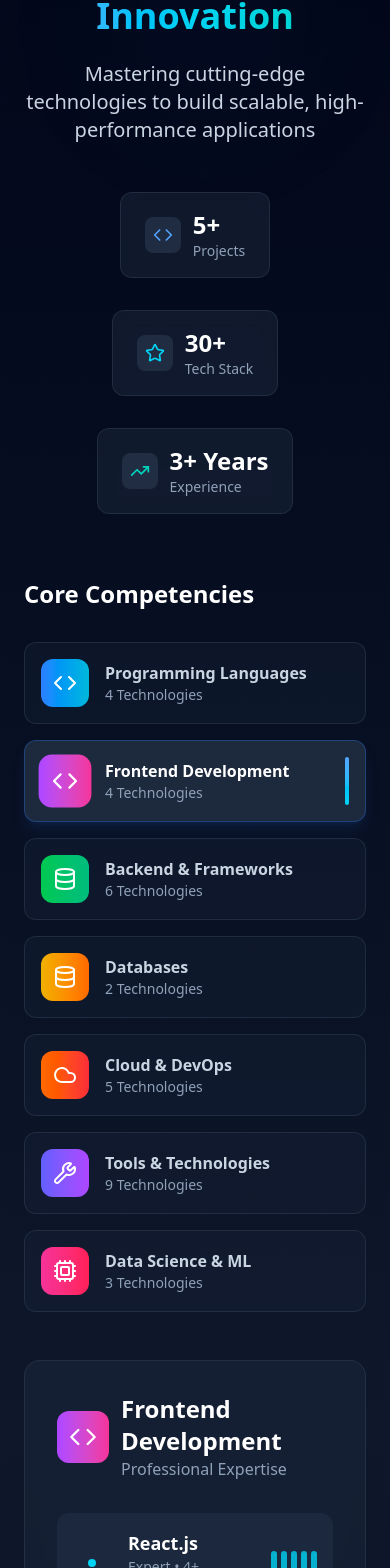
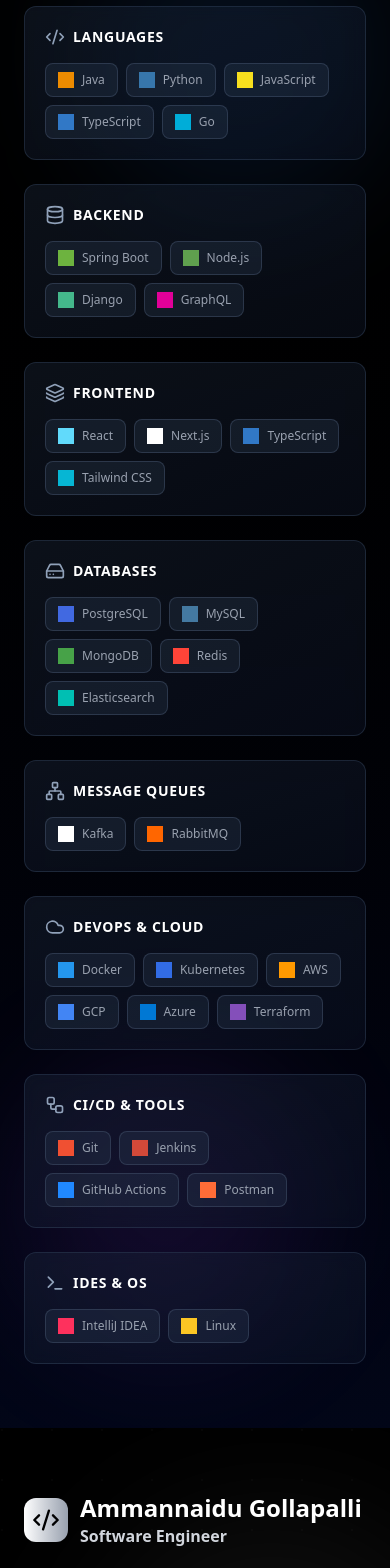
Before and after one commit to Ammannaidu-228/aman-portfolio, a Next.js app: page / in a window 390 px wide. Shown: the part 8137-9705 px from the top of the page. Built offline with nearby package versions, Linux system fonts and the light colour scheme.

Commit message:
Skills Page updated

```diff
--- a/package.json
+++ b/package.json
@@ -18,7 +18,7 @@
     "next-themes": "^0.4.6",
     "react": "19.1.0",
     "react-dom": "19.1.0",
-    "react-icons": "^5.5.0",
+    "react-icons": "^5.6.0",
     "react-router-dom": "^7.8.1"
   },
   "devDependencies": {
--- a/src/app/components/ProjectCard.tsx
+++ b/src/app/components/ProjectCard.tsx
@@ -73,7 +73,7 @@
       {/* Featured Badge */}
       {project.featured && (
         <div className="absolute top-4 left-4 z-20">
-          <div className="bg-gradient-to-r from-purple-500 to-pink-500 text-white px-3 py-1 rounded-full text-xs font-medium flex items-center gap-1">
+          <div className="bg-gradient-to-r from-white to-gray-400 text-black px-3 py-1 rounded-full text-xs font-medium flex items-center gap-1">
             <Star size={12} />
             Featured
           </div>
@@ -127,7 +127,7 @@
             rel="noreferrer"
             whileHover={{ scale: 1.1 }}
             whileTap={{ scale: 0.95 }}
-            className="bg-gradient-to-r from-purple-500 to-pink-500 text-white px-4 py-2 rounded-lg hover:shadow-lg transition-all duration-200 flex items-center gap-2"
+            className="bg-gradient-to-r from-white to-gray-400 text-black px-4 py-2 rounded-lg hover:shadow-lg transition-all duration-200 flex items-center gap-2"
           >
             <ExternalLink size={16} />
             Demo
@@ -138,7 +138,7 @@
       {/* Content */}
       <div className="p-6">
         <div className="flex items-start justify-between mb-3">
-          <h3 className="text-xl font-bold text-gray-900 dark:text-white group-hover:text-purple-600 dark:group-hover:text-purple-400 transition-colors duration-200">
+          <h3 className="text-xl font-bold text-gray-900 dark:text-white group-hover:text-gray-600 dark:group-hover:text-gray-400 transition-colors duration-200">
             {project.title}
           </h3>
           <div className="flex items-center text-sm text-gray-500 dark:text-gray-400">
--- a/src/app/components/Skills.tsx
+++ b/src/app/components/Skills.tsx
@@ -1,352 +1,209 @@
 'use client';
-import React, { useState, useEffect } from 'react';
+import React, { useEffect, useRef } from 'react';
 import {
-  Code,
-  Database,
-  Cloud,
-  Zap,
-  Star,
-  TrendingUp,
-  Award,
-  Terminal,
-  Wrench,
-  Cpu
+  Code2, Database, Cloud, Terminal,
+  Workflow, HardDrive, Network, Layers
 } from 'lucide-react';
 
-export default function SDE2Skills() {
-  const [activeCategory, setActiveCategory] = useState(0);
+const SI_BASE = "https://cdn.jsdelivr.net/npm/simple-icons@v13/icons/";
 
-  const skillCategories = [
+interface Skill {
+  name: string;
+  slug: string;
+  color: string; // brand hex color
+}
+
+interface SkillCategory {
+  title: string;
+  icon: React.ComponentType<{ size?: number; className?: string }>;
+  skills: Skill[];
+}
+
+function ColoredLogo({ slug, name, color }: { slug: string; name: string; color: string }) {
+  const imgRef = useRef<HTMLImageElement>(null);
+
+  useEffect(() => {
+    const img = imgRef.current;
+    if (!img) return;
+
+    const colorize = (src: string) => {
+      const canvas = document.createElement('canvas');
+      canvas.width = 64; canvas.height = 64;
+      const ctx = canvas.getContext('2d')!;
+      const image = new Image();
+      image.crossOrigin = 'anonymous';
+      image.onload = () => {
+        ctx.drawImage(image, 0, 0, 64, 64);
+        const data = ctx.getImageData(0, 0, 64, 64);
+        const r = parseInt(color.slice(1, 3), 16);
+        const g = parseInt(color.slice(3, 5), 16);
+        const b = parseInt(color.slice(5, 7), 16);
+        for (let p = 0; p < data.data.length; p += 4) {
+          if (data.data[p + 3] > 0) {
+            data.data[p] = r;
+            data.data[p + 1] = g;
+            data.data[p + 2] = b;
+          }
+        }
+        ctx.putImageData(data, 0, 0);
+        if (img) img.src = canvas.toDataURL();
+      };
+      image.src = src;
+    };
+
+    const src = `${SI_BASE}${slug}.svg`;
+    colorize(src);
+  }, [slug, color]);
+
+  return (
+    // eslint-disable-next-line @next/next/no-img-element
+    <img
+      ref={imgRef}
+      src={`${SI_BASE}${slug}.svg`}
+      alt={name}
+      width={16}
+      height={16}
+      loading="lazy"
+      className="flex-shrink-0"
+      onError={(e) => { (e.target as HTMLImageElement).style.display = 'none'; }}
+    />
+  );
+}
+
+export default function Skills() {
+  const skillCategories: SkillCategory[] = [
     {
-      id: "languages",
-      title: "Programming Languages",
-      icon: Code,
-      color: "from-blue-500 to-cyan-500",
+      title: "Languages",
+      icon: Code2,
       skills: [
-        { name: "Java", level: "Expert", years: "5+", color: "text-orange-600" },
-        { name: "Python", level: "Advanced", years: "3+", color: "text-blue-500" },
-        { name: "JavaScript", level: "Expert", years: "4+", color: "text-yellow-400" },
-        { name: "Go", level: "Intermediate", years: "1+", color: "text-cyan-400" }
+        { name: "Java",       slug: "openjdk",     color: "#ED8B00" },
+        { name: "Python",     slug: "python",       color: "#3776AB" },
+        { name: "JavaScript", slug: "javascript",   color: "#F7DF1E" },
+        { name: "TypeScript", slug: "typescript",   color: "#3178C6" },
+        { name: "Go",         slug: "go",           color: "#00ADD8" },
       ]
     },
     {
-      id: "frontend",
-      title: "Frontend Development",
-      icon: Code,
-      color: "from-purple-500 to-pink-500",
+      title: "Backend",
+      icon: Database,
       skills: [
-        { name: "React.js", level: "Expert", years: "4+", color: "text-cyan-400" },
-        { name: "Redux", level: "Advanced", years: "3+", color: "text-purple-500" },
-        { name: "Axios", level: "Advanced", years: "3+", color: "text-purple-600" },
-        { name: "HTML5/CSS3", level: "Expert", years: "5+", color: "text-orange-500" }
+        { name: "Spring Boot", slug: "springboot", color: "#6DB33F" },
+        { name: "Node.js",     slug: "nodedotjs",  color: "#5FA04E" },
+        { name: "Django",      slug: "django",      color: "#44B78B" },
+        { name: "GraphQL",     slug: "graphql",     color: "#E10098" },
       ]
     },
     {
-      id: "backend",
-      title: "Backend & Frameworks",
-      icon: Database,
-      color: "from-green-500 to-emerald-500",
+      title: "Frontend",
+      icon: Layers,
       skills: [
-        { name: "Spring Boot", level: "Expert", years: "5+", color: "text-green-500" },
-        { name: "Spring MVC", level: "Advanced", years: "4+", color: "text-green-400" },
-        { name: "Hibernate/JPA", level: "Expert", years: "5+", color: "text-gray-600" },
-        { name: "Flask", level: "Advanced", years: "2+", color: "text-gray-900" },
-        { name: "REST APIs", level: "Expert", years: "5+", color: "text-blue-500" },
-        { name: "Microservices", level: "Advanced", years: "3+", color: "text-blue-400" }
+        { name: "React",        slug: "react",       color: "#61DAFB" },
+        { name: "Next.js",      slug: "nextdotjs",   color: "#ffffff" },
+        { name: "TypeScript",   slug: "typescript",  color: "#3178C6" },
+        { name: "Tailwind CSS", slug: "tailwindcss", color: "#06B6D4" },
       ]
     },
     {
-      id: "database",
       title: "Databases",
-      icon: Database,
-      color: "from-yellow-500 to-orange-500",
+      icon: HardDrive,
       skills: [
-        { name: "MySQL", level: "Expert", years: "5+", color: "text-blue-600" },
-        { name: "MongoDB", level: "Advanced", years: "2+", color: "text-green-500" }
+        { name: "PostgreSQL",    slug: "postgresql",   color: "#4169E1" },
+        { name: "MySQL",         slug: "mysql",         color: "#4479A1" },
+        { name: "MongoDB",       slug: "mongodb",       color: "#47A248" },
+        { name: "Redis",         slug: "redis",         color: "#FF4438" },
+        { name: "Elasticsearch", slug: "elasticsearch", color: "#00BFB3" },
       ]
     },
     {
-      id: "cloud",
-      title: "Cloud & DevOps",
-      icon: Cloud,
-      color: "from-orange-500 to-red-500",
+      title: "Message Queues",
+      icon: Network,
       skills: [
-        { name: "AWS (EC2, S3, Lambda)", level: "Advanced", years: "3+", color: "text-orange-500" },
-        { name: "Azure", level: "Basic", years: "1+", color: "text-blue-500" },
-        { name: "Docker", level: "Advanced", years: "3+", color: "text-blue-500" },
-        { name: "Kubernetes", level: "Basic", years: "1+", color: "text-blue-600" },
-        { name: "Jenkins (CI/CD)", level: "Advanced", years: "3+", color: "text-red-500" }
+        { name: "Kafka",    slug: "apachekafka", color: "#ffffff" },
+        { name: "RabbitMQ", slug: "rabbitmq",    color: "#FF6600" },
       ]
     },
     {
-      id: "tools",
-      title: "Tools & Technologies",
-      icon: Wrench,
-      color: "from-indigo-500 to-purple-500",
+      title: "DevOps & Cloud",
+      icon: Cloud,
       skills: [
-        { name: "Git/GitHub", level: "Expert", years: "5+", color: "text-gray-800" },
-        { name: "Postman", level: "Expert", years: "5+", color: "text-orange-500" },
-        { name: "Swagger", level: "Advanced", years: "4+", color: "text-green-500" },
-        { name: "JIRA", level: "Advanced", years: "4+", color: "text-blue-600" },
-        { name: "IntelliJ IDEA", level: "Expert", years: "5+", color: "text-purple-600" },
-        { name: "VS Code", level: "Expert", years: "4+", color: "text-blue-500" },
-        { name: "Resilience4j", level: "Advanced", years: "2+", color: "text-teal-500" },
-        { name: "JWT", level: "Expert", years: "3+", color: "text-purple-500" },
-        { name: "Razorpay", level: "Advanced", years: "1+", color: "text-blue-600" }
+        { name: "Docker",     slug: "docker",           color: "#2496ED" },
+        { name: "Kubernetes", slug: "kubernetes",        color: "#326CE5" },
+        { name: "AWS",        slug: "amazonwebservices", color: "#FF9900" },
+        { name: "GCP",        slug: "googlecloud",       color: "#4285F4" },
+        { name: "Azure",      slug: "microsoftazure",    color: "#0078D4" },
+        { name: "Terraform",  slug: "terraform",         color: "#844FBA" },
       ]
     },
     {
-      id: "ml",
-      title: "Data Science & ML",
-      icon: Cpu,
-      color: "from-pink-500 to-rose-500",
+      title: "CI/CD & Tools",
+      icon: Workflow,
       skills: [
-        { name: "Scikit-learn", level: "Advanced", years: "2+", color: "text-orange-500" },
-        { name: "Pandas", level: "Advanced", years: "2+", color: "text-blue-700" },
-        { name: "NumPy", level: "Advanced", years: "2+", color: "text-blue-500" }
+        { name: "Git",            slug: "git",          color: "#F05032" },
+        { name: "Jenkins",        slug: "jenkins",       color: "#D24939" },
+        { name: "GitHub Actions", slug: "githubactions", color: "#2088FF" },
+        { name: "Postman",        slug: "postman",       color: "#FF6C37" },
+      ]
+    },
+    {
+      title: "IDEs & OS",
+      icon: Terminal,
+      skills: [
+        { name: "IntelliJ IDEA", slug: "intellijidea", color: "#FE315D" },
+        { name: "Linux",         slug: "linux",         color: "#FCC624" },
       ]
     }
   ];
 
-  const achievements = [
-    { icon: Code, label: "Projects", value: "5+", color: "text-blue-400" },
-    { icon: Star, label: "Tech Stack", value: "30+", color: "text-cyan-400" },
-    { icon: TrendingUp, label: "Experience", value: "3+ Years", color: "text-teal-400" }
-  ];
-
-  const certifications = [
-    { name: "AWS Certified Cloud Practitioner", icon: Cloud, color: "text-orange-500" },
-    { name: "Azure Certified Developer Associate", icon: Cloud, color: "text-blue-500" },
-    { name: "Infosys Certified Big Data Developer", icon: Database, color: "text-green-500" }
-  ];
-
-  // Auto-rotate categories
-  useEffect(() => {
-    const interval = setInterval(() => {
-      setActiveCategory(prev => (prev + 1) % skillCategories.length);
-    }, 4000);
-
-    return () => clearInterval(interval);
-  }, []);
-
-  const currentCategory = skillCategories[activeCategory];
-
   return (
     <section
       id="skills"
-      className="py-20 bg-gradient-to-b from-slate-950 via-slate-900 to-slate-950 relative overflow-hidden"
+      className="py-16 bg-gradient-to-b from-black to-slate-950 relative overflow-hidden"
     >
-      {/* Background Effects */}
       <div className="absolute inset-0">
-        <div className="absolute top-20 left-20 w-64 h-64 bg-blue-500/5 rounded-full blur-3xl animate-pulse" />
-        <div className="absolute bottom-20 right-20 w-48 h-48 bg-cyan-500/5 rounded-full blur-2xl animate-pulse" style={{animationDelay: '2s'}} />
+        <div className="absolute top-20 left-20 w-80 h-80 bg-blue-500/10 rounded-full blur-3xl" />
+        <div className="absolute bottom-20 right-20 w-72 h-72 bg-purple-500/10 rounded-full blur-3xl" />
       </div>
 
-      {/* Grid Pattern */}
-      <div className="absolute inset-0 opacity-10">
-        <div
-          className="absolute inset-0"
-          style={{
-            backgroundImage: 'radial-gradient(circle at 2px 2px, rgba(59, 130, 246, 0.3) 1px, transparent 0)',
-            backgroundSize: '40px 40px'
-          }}
-        />
-      </div>
-
-      <div className="max-w-6xl mx-auto px-6 relative z-10">
-
-        {/* Header Section */}
-        <div className="text-center mb-16">
-          {/* Badge */}
-          <div className="inline-flex items-center gap-2 bg-blue-500/20 border border-blue-400/30 text-blue-300 px-4 py-2 rounded-full text-sm font-semibold mb-6">
-            <Zap size={16} />
-            Technical Expertise
-          </div>
-
-          {/* Title */}
-          <h2 className="text-4xl lg:text-5xl font-bold text-white mb-6">
-            Skills That Drive
-            <span className="block bg-gradient-to-r from-blue-400 via-cyan-400 to-teal-400 bg-clip-text text-transparent">
-              Innovation
-            </span>
+      <div className="max-w-7xl mx-auto px-6 relative z-10">
+        <div className="text-center mb-12">
+          <h2 className="text-4xl lg:text-5xl font-bold text-white mb-4">
+            Technical Stack
           </h2>
-
-          <p className="text-xl text-slate-300 max-w-3xl mx-auto mb-12">
-            Mastering cutting-edge technologies to build scalable, high-performance applications
-          </p>
-
-          {/* Achievement Stats */}
-          <div className="flex flex-wrap justify-center gap-8">
-            {achievements.map((achievement) => {
-              const Icon = achievement.icon;
-              return (
-                <div
-                  key={achievement.label}
-                  className="flex items-center gap-3 bg-slate-800/50 border border-slate-700/50 rounded-xl px-6 py-4 backdrop-blur-sm hover:border-blue-500/30 transition-all group"
-                >
-                  <div className="p-2 bg-slate-700/50 rounded-lg group-hover:scale-110 transition-transform">
-                    <Icon size={20} className={achievement.color} />
-                  </div>
-                  <div className="text-left">
-                    <div className="text-2xl font-bold text-white">{achievement.value}</div>
-                    <div className="text-sm text-slate-400">{achievement.label}</div>
-                  </div>
-                </div>
-              );
-            })}
-          </div>
+          <p className="text-gray-400">Technologies & Tools</p>
         </div>
 
-        {/* Skills Showcase */}
-        <div className="grid lg:grid-cols-2 gap-12 items-start">
-
-          {/* Left Side - Category Navigation */}
-          <div className="space-y-4">
-            <h3 className="text-2xl font-bold text-white mb-8">Core Competencies</h3>
-
-            {skillCategories.map((category, index) => {
-              const Icon = category.icon;
-              const isActive = activeCategory === index;
-
-              return (
-                <button
-                  key={category.id}
-                  onClick={() => setActiveCategory(index)}
-                  className={`w-full flex items-center gap-4 p-4 rounded-xl transition-all duration-300 group transform hover:scale-105 active:scale-95 ${
-                    isActive
-                      ? 'bg-slate-800 border border-blue-500/30 shadow-lg shadow-blue-500/10'
-                      : 'bg-slate-800/30 border border-slate-700/50 hover:border-slate-600/50'
-                  }`}
-                >
-                  <div className={`p-3 rounded-xl bg-gradient-to-r ${category.color} ${isActive ? 'scale-110' : 'group-hover:scale-105'} transition-transform`}>
-                    <Icon size={24} className="text-white" />
-                  </div>
-
-                  <div className="text-left flex-1">
-                    <h4 className={`font-semibold transition-colors ${isActive ? 'text-white' : 'text-slate-300 group-hover:text-white'}`}>
-                      {category.title}
-                    </h4>
-                    <p className="text-sm text-slate-400">
-                      {category.skills.length} Technologies
-                    </p>
-                  </div>
-
-                  {isActive && (
-                    <div className="w-1 h-12 bg-gradient-to-b from-blue-400 to-cyan-400 rounded-full" />
-                  )}
-                </button>
-              );
-            })}
-          </div>
-
-          {/* Right Side - Active Skills Display */}
-          <div className="relative">
-            {/* Background Card */}
-            <div className="bg-slate-800/50 border border-slate-700/50 rounded-2xl p-8 backdrop-blur-sm min-h-[500px]">
+        <div className="grid grid-cols-1 md:grid-cols-2 lg:grid-cols-4 gap-6">
+          {skillCategories.map((category) => {
+            const IconComponent = category.icon;
+            return (
               <div
-                key={activeCategory}
-                className="transition-all duration-500"
+                key={category.title}
+                className="group bg-gradient-to-br from-slate-800/40 to-slate-900/40 border border-slate-700/50 hover:border-slate-600/80 rounded-xl p-5 backdrop-blur-sm transition-all duration-300 hover:bg-slate-800/50"
               >
-                {/* Category Header */}
-                <div className="flex items-center gap-3 mb-8">
-                  <div className={`p-3 rounded-xl bg-gradient-to-r ${currentCategory.color}`}>
-                    <currentCategory.icon size={28} className="text-white" />
-                  </div>
-                  <div>
-                    <h3 className="text-2xl font-bold text-white">{currentCategory.title}</h3>
-                    <p className="text-slate-400">Professional Expertise</p>
-                  </div>
+                <div className="flex items-center gap-2 mb-4">
+                  <IconComponent size={20} className="text-slate-400" />
+                  <h3 className="text-white font-bold text-sm uppercase tracking-wider">
+                    {category.title}
+                  </h3>
                 </div>
 
-                {/* Skills List */}
-                <div className="space-y-4">
-                  {currentCategory.skills.map((skill, index) => (
+                <div className="flex flex-wrap gap-2">
+                  {category.skills.map((skill) => (
                     <div
                       key={skill.name}
-                      className="flex items-center justify-between p-4 bg-slate-700/30 rounded-xl hover:bg-slate-700/50 transition-all group hover:scale-105 cursor-pointer"
-                      style={{animationDelay: `${index * 0.1}s`}}
+                      title={skill.name}
+                      className="flex items-center gap-2 px-3 py-2 rounded-lg bg-slate-700/30 hover:bg-slate-700/60 transition-colors cursor-default border border-slate-600/50 hover:border-slate-500 group/item"
                     >
-                      <div className="flex items-center gap-4">
-                        {/* Skill Icon */}
-                        <div className={`w-10 h-10 rounded-lg ${skill.color} bg-opacity-10 flex items-center justify-center group-hover:scale-110 transition-transform`}>
-                          <div className={`w-2 h-2 rounded-full ${skill.color.replace('text-', 'bg-')}`}></div>
-                        </div>
-
-                        {/* Skill Info */}
-                        <div>
-                          <h4 className="font-bold text-white text-lg group-hover:text-cyan-400 transition-colors">
-                            {skill.name}
-                          </h4>
-                          <p className="text-sm text-slate-400">
-                            {skill.level} • {skill.years} experience
-                          </p>
-                        </div>
-                      </div>
-
-                      {/* Proficiency Indicator */}
-                      <div className="flex gap-1">
-                        {[...Array(skill.level === 'Expert' ? 5 : skill.level === 'Advanced' ? 4 : 3)].map((_, i) => (
-                          <div key={i} className={`w-1.5 h-6 rounded-full ${skill.color.replace('text-', 'bg-')} opacity-80`}></div>
-                        ))}
-                      </div>
+                      <ColoredLogo slug={skill.slug} name={skill.name} color={skill.color} />
+                      <span className="text-xs font-medium text-gray-400 group-hover/item:text-white transition-colors whitespace-nowrap">
+                        {skill.name}
+                      </span>
                     </div>
                   ))}
                 </div>
               </div>
-            </div>
-
-            {/* Category Indicators */}
-            <div className="flex justify-center gap-2 mt-6">
-              {skillCategories.map((_, index) => (
-                <button
-                  key={index}
-                  onClick={() => setActiveCategory(index)}
-                  className={`h-2 rounded-full transition-all duration-300 ${
-                    index === activeCategory ? 'w-8 bg-cyan-400' : 'w-4 bg-slate-600 hover:bg-slate-500'
-                  }`}
-                />
-              ))}
-            </div>
-          </div>
-        </div>
-
-        {/* Certifications Section */}
-        <div className="mt-20">
-          <div className="text-center mb-10">
-            <h3 className="text-3xl font-bold text-white mb-4">
-              Professional Certifications
-            </h3>
-            <p className="text-slate-400">Validated expertise from industry leaders</p>
-          </div>
-
-          <div className="grid md:grid-cols-3 gap-6">
-            {certifications.map((cert) => {
-              const Icon = cert.icon;
-              return (
-                <div
-                  key={cert.name}
-                  className="bg-slate-800/50 border border-slate-700/50 rounded-xl p-6 hover:border-blue-500/30 transition-all group hover:scale-105"
-                >
-                  <div className={`p-3 rounded-lg bg-slate-700/50 inline-block mb-4 group-hover:scale-110 transition-transform`}>
-                    <Icon size={24} className={cert.color} />
-                  </div>
-                  <h4 className="text-white font-semibold mb-2">{cert.name}</h4>
-                  <div className="flex items-center gap-2 text-sm text-slate-400">
-                    <Award size={14} className="text-cyan-400" />
-                    <span>Certified</span>
-                  </div>
-                </div>
-              );
-            })}
-          </div>
-        </div>
-
-        {/* Bottom CTA */}
-        <div className="text-center mt-16">
-          <div className="inline-flex items-center gap-2 bg-gradient-to-r from-slate-800 to-slate-700 border border-slate-600/50 text-slate-300 px-6 py-3 rounded-full">
-            <Award size={16} className="text-cyan-400" />
-            <span className="font-semibold">Always Learning • Always Evolving</span>
-          </div>
+            );
+          })}
         </div>
       </div>
     </section>
```
Also changed, not shown: src/app/components/Footer.tsx (+14 -14 lines), src/app/components/Projects.tsx (+17 -17 lines), 1 other file (tests, documents, lock files or other folders).
